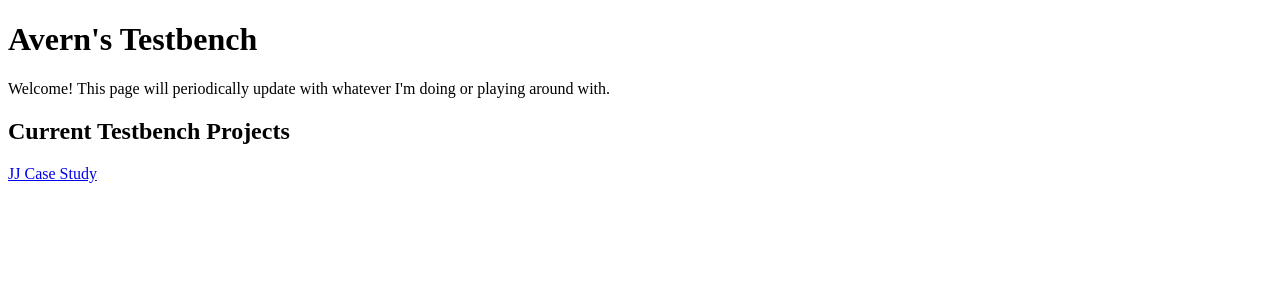
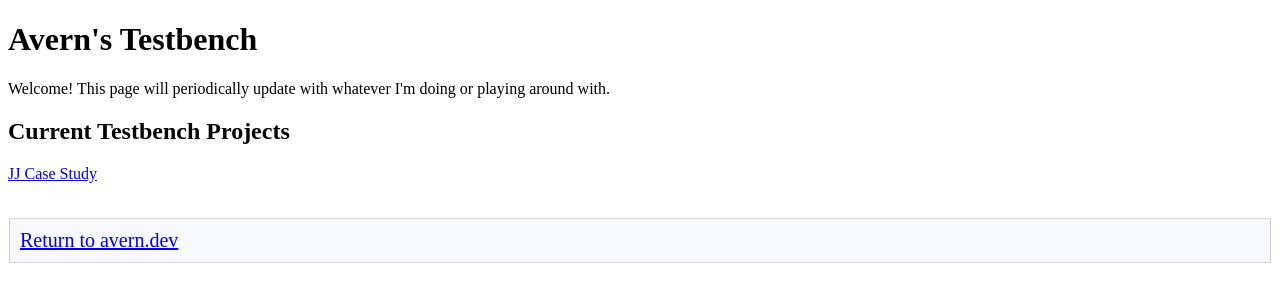
Before and after one commit to avern01/avern01.github.io, a plain HTML site: page index.html in a window 1280 px wide. Drawn offline with Linux system fonts and the light colour scheme.

Commit message:
Update index.html

```diff
--- a/index.html
+++ b/index.html
@@ -5,5 +5,13 @@
 <p>Welcome! This page will periodically update with whatever I'm doing or playing around with.</p>
 <h2> Current Testbench Projects</h2>
 <p><a href="https://tb.avern.dev/jj-case-study/">JJ Case Study</a></p>
+<br>
+<div style="background: ghostwhite;
+            font-size: 20px;
+            padding: 10px;
+            border: 1px solid lightgray;
+            margin: 1px;">
+  <a href="https://avern.dev/">Return to avern.dev</a>
+</div>
 </body>
 </html>
```
